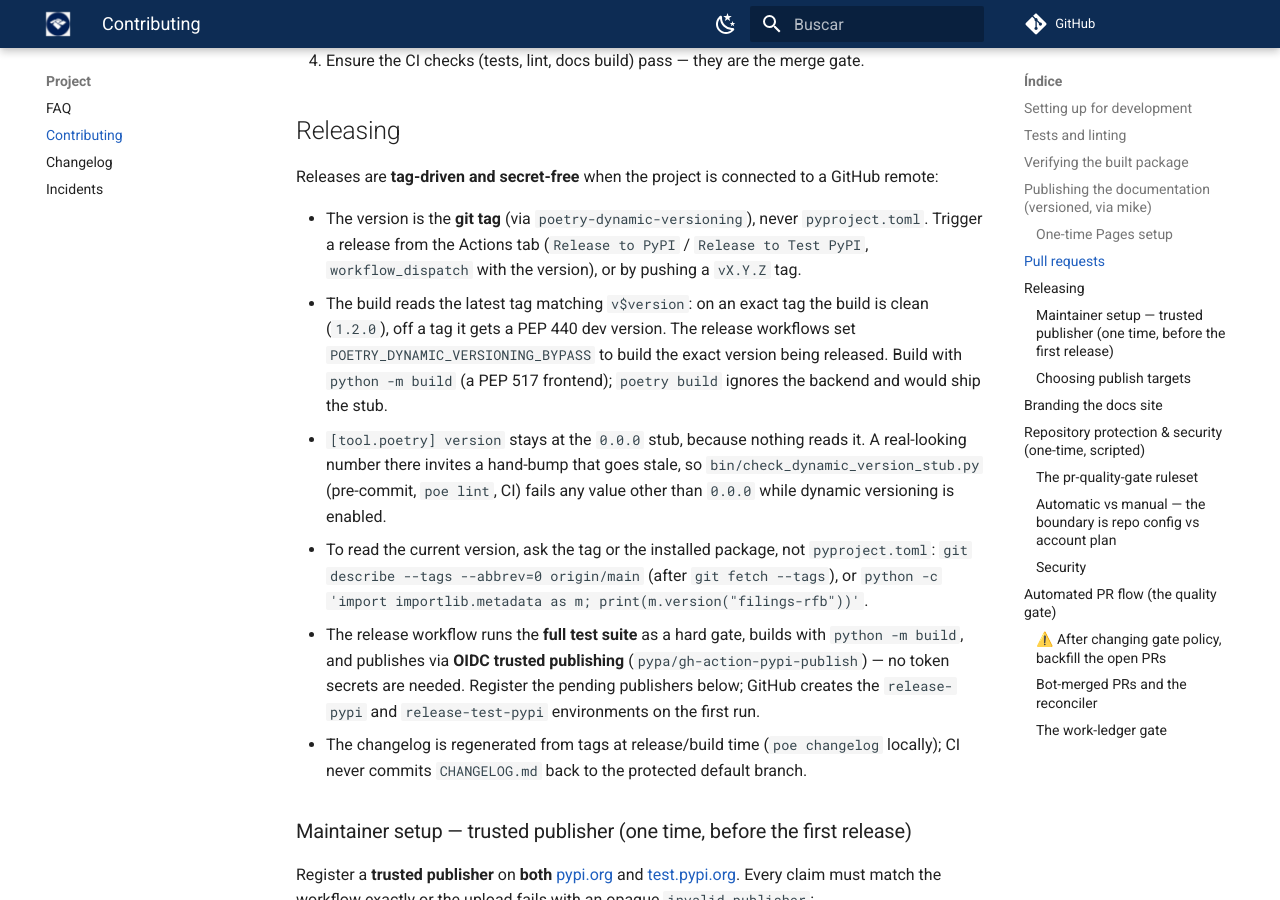
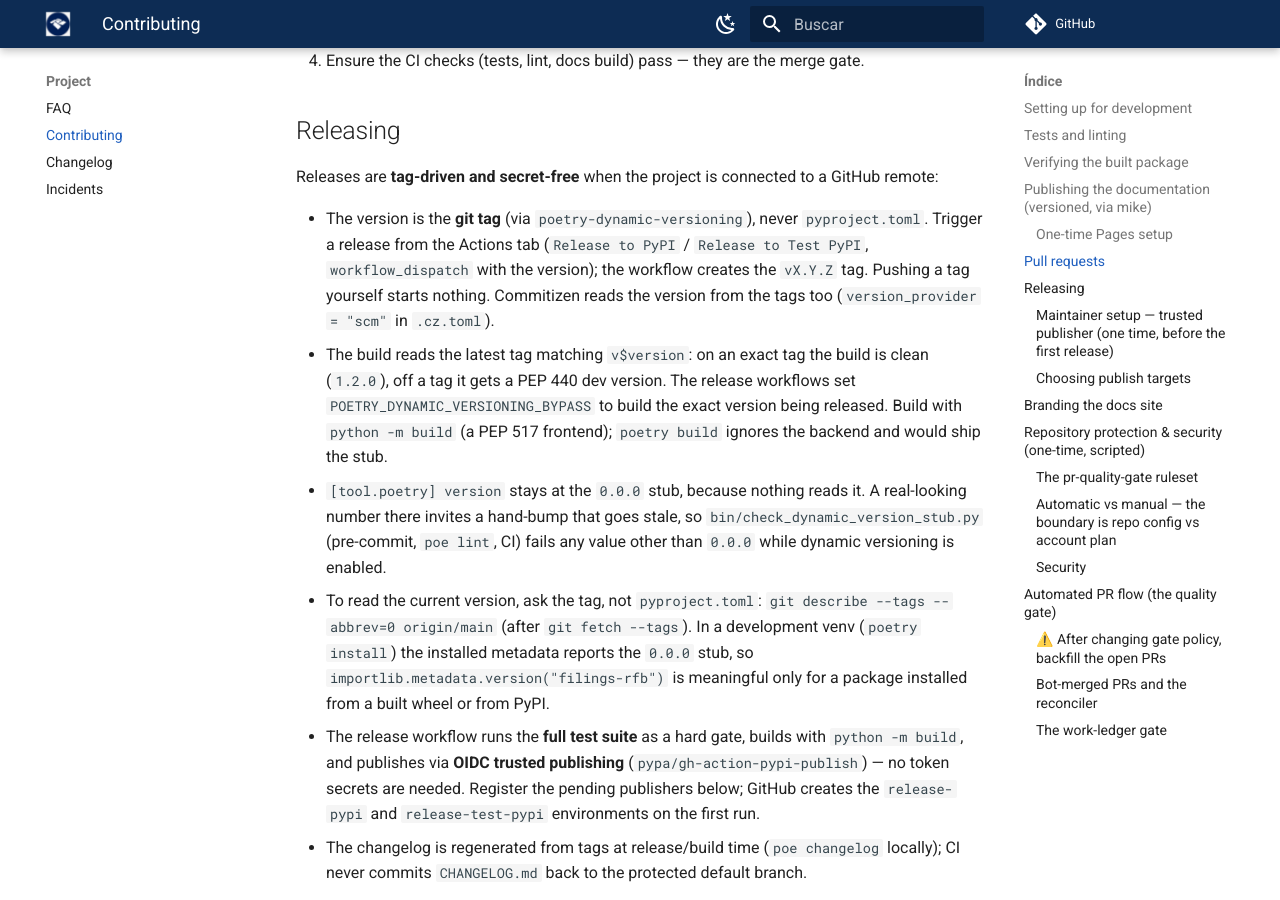
Before and after one commit to guilhermegor/filings-rfb, an MkDocs documentation site: the page built from docs/contributing.md, in a window 1280 px wide and 900 px high, scrolled down 2863 px. Built offline with MkDocs 1.6.1 and Material for MkDocs 9.7.7, drawn with Linux system fonts in a browser that asks for light colours; comment, search, counter and statistics services are not loaded; the version menu is left out.

Commit message:
fix: read the commitizen version from tags and correct the release docs
Address the CodeRabbit review on #54: releases start only from
workflow_dispatch (a pushed tag starts nothing), a poetry install
venv reports the 0.0.0 stub through importlib.metadata, and
commitizen now uses version_provider = "scm" so a cz bump cannot
start from the stub. Add the branch work ledger.

```diff
--- a/docs/contributing.md
+++ b/docs/contributing.md
@@ -117,7 +117,8 @@ Releases are **tag-driven and secret-free** when the project is connected to a G
 
 - The version is the **git tag** (via `poetry-dynamic-versioning`), never `pyproject.toml`. Trigger
   a release from the Actions tab (`Release to PyPI` / `Release to Test PyPI`, `workflow_dispatch`
-  with the version), or by pushing a `vX.Y.Z` tag.
+  with the version); the workflow creates the `vX.Y.Z` tag. Pushing a tag yourself starts nothing.
+  Commitizen reads the version from the tags too (`version_provider = "scm"` in `.cz.toml`).
 - The build reads the latest tag matching `v$version`: on an exact tag the build is clean
   (`1.2.0`), off a tag it gets a PEP 440 dev version. The release workflows set
   `POETRY_DYNAMIC_VERSIONING_BYPASS` to build the exact version being released. Build with
@@ -125,9 +126,11 @@ Releases are **tag-driven and secret-free** when the project is connected to a G
 - `[tool.poetry] version` stays at the `0.0.0` stub, because nothing reads it. A real-looking number
   there invites a hand-bump that goes stale, so `bin/check_dynamic_version_stub.py` (pre-commit,
   `poe lint`, CI) fails any value other than `0.0.0` while dynamic versioning is enabled.
-- To read the current version, ask the tag or the installed package, not `pyproject.toml`:
-  `git describe --tags --abbrev=0 origin/main` (after `git fetch --tags`), or
-  `python -c 'import importlib.metadata as m; print(m.version("filings-rfb"))'`.
+- To read the current version, ask the tag, not `pyproject.toml`:
+  `git describe --tags --abbrev=0 origin/main` (after `git fetch --tags`). In a development venv
+  (`poetry install`) the installed metadata reports the `0.0.0` stub, so
+  `importlib.metadata.version("filings-rfb")` is meaningful only for a package installed from a
+  built wheel or from PyPI.
 - The release workflow runs the **full test suite** as a hard gate, builds with `python -m build`,
   and publishes via **OIDC trusted publishing** (`pypa/gh-action-pypi-publish`) — no token
   secrets are needed. Register the pending publishers below; GitHub creates the
```
Also changed, not shown: .specs/backlog/dynamic-version-stub_20261029_120000.md (added, +14 -0 lines), .cz.toml.
